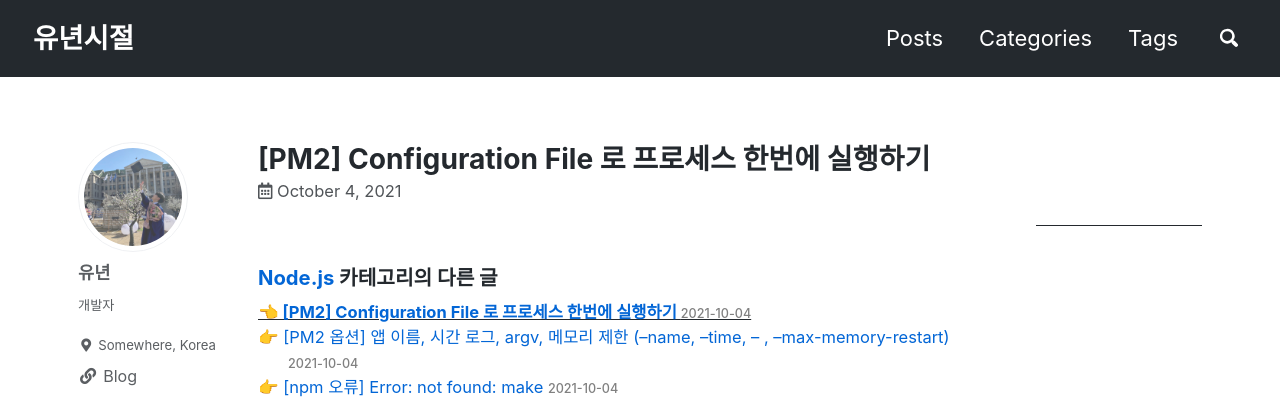
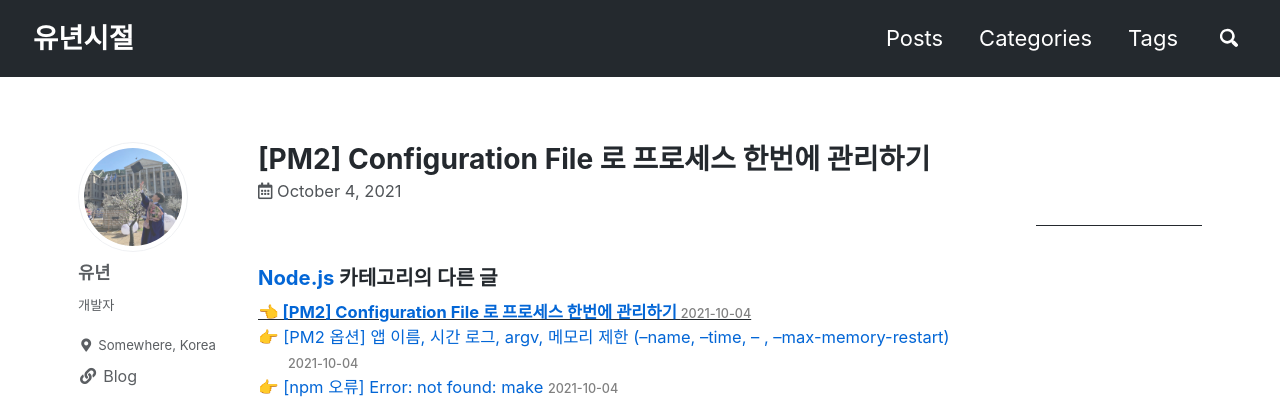
Before and after one commit to unionyy/blog, a Jekyll site: the page built from _posts/2021-10-05-nodejs-pm2-config.md, in a window 1280 px wide and 900 px high. Shown: the top 401 px of the window. Built offline with Jekyll 4.4.1, drawn with Linux system fonts in a browser that asks for light colours; cached includes are drawn as plain includes; a script that is not in the unit is left out; comment, search, counter and statistics services are not loaded; some of the changed text lies outside the part shown.

Commit message:
modify post title

```diff
--- a/_posts/2021-10-05-nodejs-pm2-config.md
+++ b/_posts/2021-10-05-nodejs-pm2-config.md
@@ -1,5 +1,5 @@
 ---
-title: "[PM2] Configuration File 로 프로세스 한번에 실행하기"
+title: "[PM2] Configuration File 로 프로세스 한번에 관리하기"
 excerpt_separator: "<!--more-->"
 layout: single
 date: 2021-10-05T01:15:30+09:00
--- a/_posts/2021-10-05-nodejs-pm2-setting.md
+++ b/_posts/2021-10-05-nodejs-pm2-setting.md
@@ -30,7 +30,7 @@ permalink: /nodejs/pm2-options/
 앱의 메모리 상한선을 설정합니다. 메모리가 상한선을 초과할 경우 앱이 자동으로 재시작됩니다.
 
 ## ecosystem.config.json 에서 사용
-* [[PM2] Configuration File 로 프로세스 한번에 실행하기](/nodejs/pm2-options/){:target="_blank"}
+* [[PM2] Configuration File 로 프로세스 한번에 관리하기](/nodejs/pm2-options/){:target="_blank"}
 
 ## Reference
 * [PM2 Process Management Quick Start](https://pm2.keymetrics.io/docs/usage/quick-start/){:target="_blank"}
```
